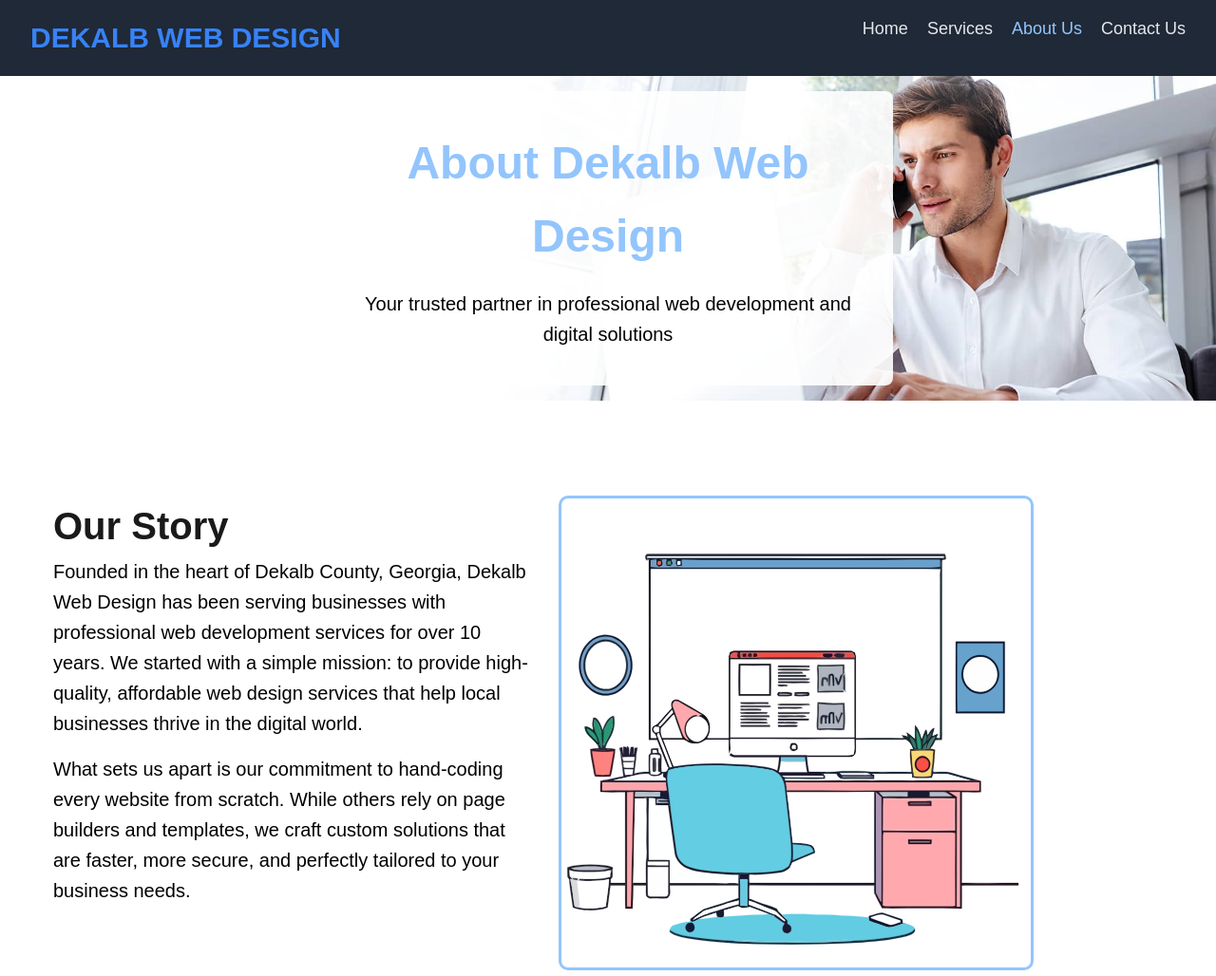
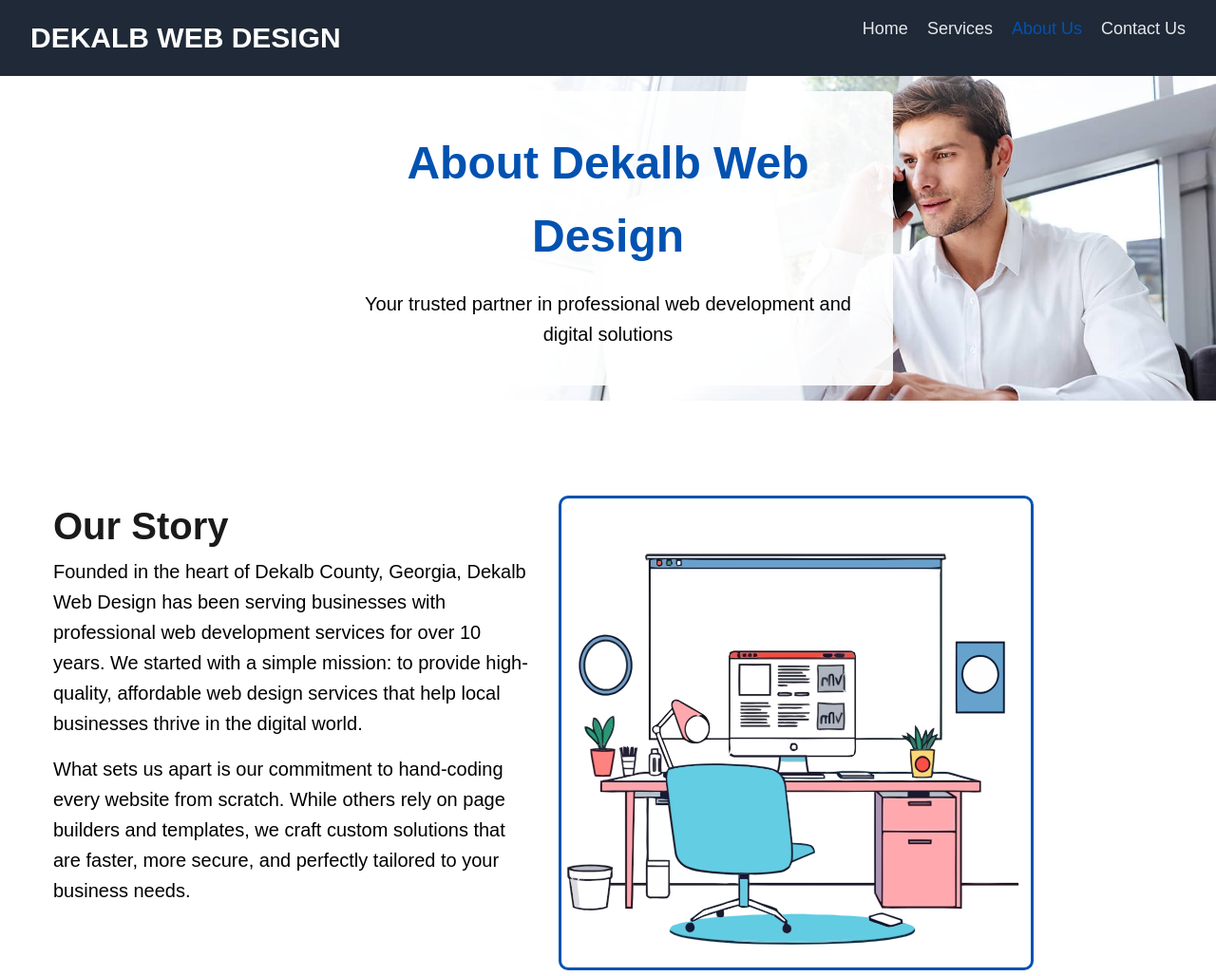
Before and after one commit to Nylonstrip/Dekalb-Web-Design-tp, a plain HTML site: page pages/about.html in a window 1280 px wide. Shown: the top 1028 px of the page at 95% size. Drawn offline with Linux system fonts and the light colour scheme; files whose address does not match are found by name.

Commit message:
Readjusted color stylings Adjusted color stylings to further comply with page requirements

```diff
--- a/pages/about.html
+++ b/pages/about.html
@@ -26,7 +26,7 @@
 
         /* Variables */
         :root {
-            --primary: #93C5FD;
+            --primary: #0252b1;
             --primaryLight: #DBEAFE;
             --secondary: #DBEAFE;
             --secondaryLight: #DBEAFE;
@@ -406,7 +406,7 @@
 <body>
     <header class="header">
         <div class="logo">
-            <a href="../index.html" style="color: #3882f6; font-size: clamp(1.5rem, 3vw, 1.875rem);">DEKALB WEB DESIGN</a>
+            <a href="../index.html" style="color: #FFFFFF; font-size: clamp(1.5rem, 3vw, 1.875rem);">DEKALB WEB DESIGN</a>
         </div>
         <ul class="links">
             <li><a href="../index.html">Home</a></li>
--- a/style.css
+++ b/style.css
@@ -19,7 +19,7 @@
 
         /* Variables */
         :root {
-            --primary: #93C5FD;
+            --primary: #0252b1;
             --primaryLight: #DBEAFE;
             --secondary: #DBEAFE;
             --secondaryLight: #DBEAFE;
```
Also changed, not shown: index.html (+1 -1 lines), pages/contact.html (+2 -2 lines), pages/services.html (+2 -2 lines).
